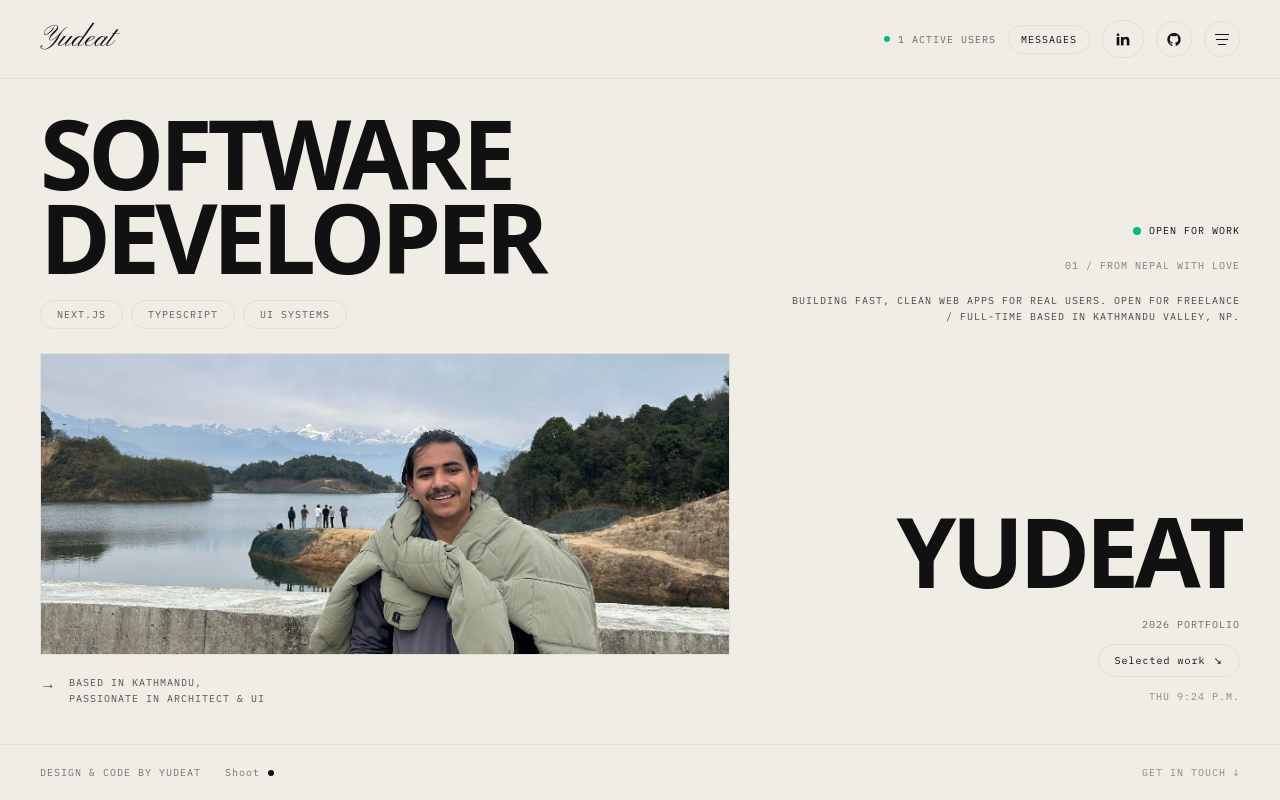
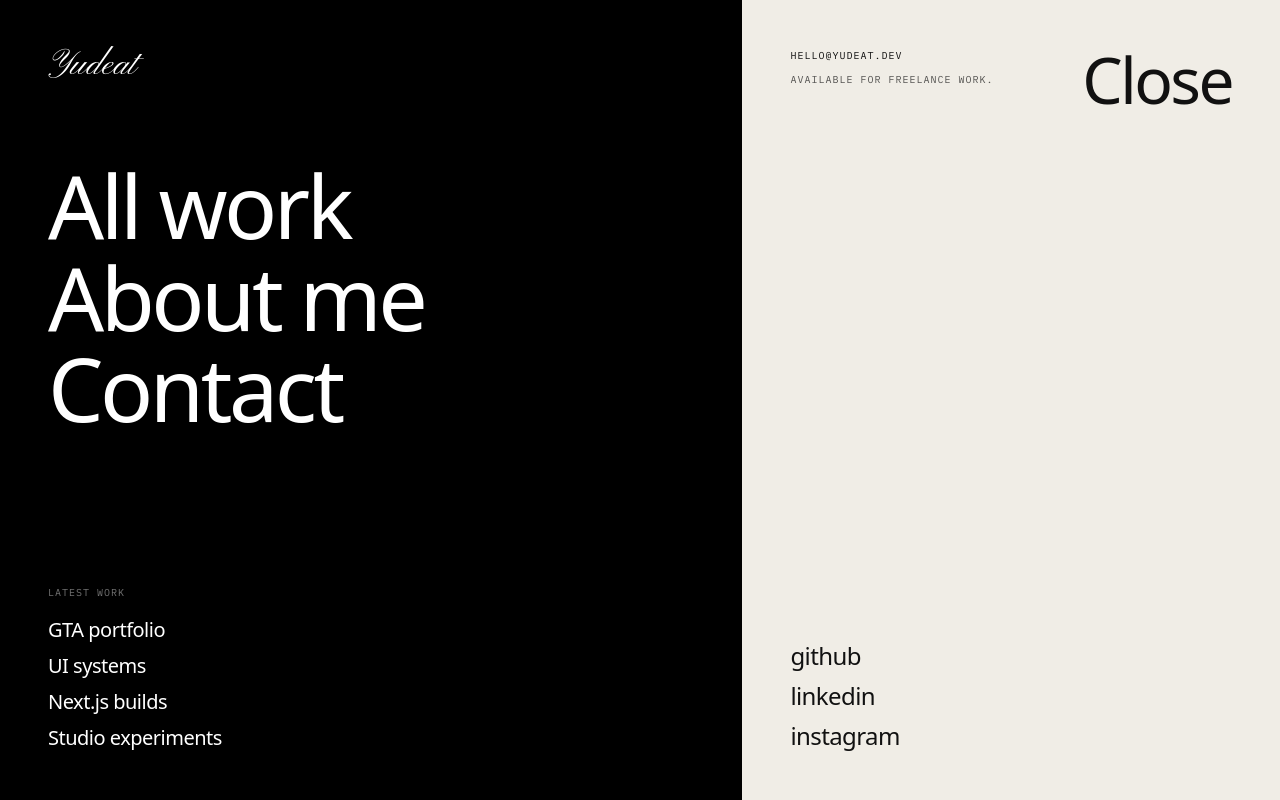
Before and after one commit to sandip-dev-max/sandip-, a Next.js app: page / in a window 1280 px wide. Both pictures are taken after a click on the button "Open menu". Shown: the top 800 px of the page. Built offline with nearby package versions, Linux system fonts and the light colour scheme.

Commit message:
menu added

```diff
--- a/src/components/portfolio/PortfolioHeader.tsx
+++ b/src/components/portfolio/PortfolioHeader.tsx
@@ -1,5 +1,9 @@
+"use client";
+
 import { Pinyon_Script } from "next/font/google";
 import Link from "next/link";
+import { useCallback, useState } from "react";
+import { PortfolioMenu } from "@/components/portfolio/PortfolioMenu";
 
 const pinyonScript = Pinyon_Script({
   weight: "400",
@@ -12,14 +16,28 @@ type PortfolioHeaderProps = {
 };
 
 export function PortfolioHeader({ overlay = false }: PortfolioHeaderProps) {
+  const [menuOpen, setMenuOpen] = useState(false);
+  const closeMenu = useCallback(() => setMenuOpen(false), []);
+
   const fg = overlay ? "text-white" : "text-brutal-fg";
   const border = overlay ? "border-white/25" : "border-brutal-border";
   const muted = overlay ? "text-white/70" : "text-brutal-fg/60";
   const headerBorder = overlay ? "border-transparent" : "border-b border-brutal-border";
 
+  const menuIcon = (
+    <>
+      <span className={`block h-px w-3.5 ${overlay ? "bg-white" : "bg-brutal-fg"}`} />
+      <span className={`block h-px w-3 ${overlay ? "bg-white" : "bg-brutal-fg"}`} />
+      <span className={`block h-px w-2 ${overlay ? "bg-white" : "bg-brutal-fg"}`} />
+    </>
+  );
+
+  const menuButtonClass = `relative z-[220] flex h-8 w-8 cursor-pointer flex-col items-center justify-center gap-1 rounded-full border sm:h-9 sm:w-9 ${border}`;
+
   return (
+    <>
       <header
-      className={`relative z-30 flex shrink-0 items-center justify-between gap-4 px-5 py-4 sm:px-8 sm:py-5 lg:px-10 ${headerBorder}`}
+        className={`relative z-[210] flex shrink-0 items-center justify-between gap-4 px-5 py-4 sm:px-8 sm:py-5 lg:px-10 ${headerBorder}`}
       >
         <span
           className={`${pinyonScript.className} text-2xl leading-none sm:text-3xl ${overlay ? "text-white" : "text-brutal-fg"}`}
@@ -62,16 +80,31 @@ export function PortfolioHeader({ overlay = false }: PortfolioHeaderProps) {
             <span className="ri-github-fill text-base" aria-hidden />
           </Link>
 
+          {menuOpen ? (
+            <button
+              type="button"
+              aria-label="Close menu"
+              aria-expanded="true"
+              onClick={() => setMenuOpen(false)}
+              className={menuButtonClass}
+            >
+              {menuIcon}
+            </button>
+          ) : (
             <button
               type="button"
               aria-label="Open menu"
-          className={`flex h-8 w-8 flex-col items-center justify-center gap-1 rounded-full border sm:h-9 sm:w-9 ${border}`}
+              aria-expanded="false"
+              onClick={() => setMenuOpen(true)}
+              className={menuButtonClass}
             >
-          <span className={`block h-px w-3.5 ${overlay ? "bg-white" : "bg-brutal-fg"}`} />
-          <span className={`block h-px w-3 ${overlay ? "bg-white" : "bg-brutal-fg"}`} />
-          <span className={`block h-px w-2 ${overlay ? "bg-white" : "bg-brutal-fg"}`} />
+              {menuIcon}
             </button>
+          )}
         </div>
       </header>
+
+      <PortfolioMenu open={menuOpen} onClose={closeMenu} />
+    </>
   );
 }
--- /dev/null
+++ b/src/components/portfolio/PortfolioMenu.tsx
@@ -0,0 +1,183 @@
+"use client";
+
+import { useGSAP } from "@gsap/react";
+import { gsap } from "gsap";
+import { Pinyon_Script } from "next/font/google";
+import Link from "next/link";
+import { useEffect, useLayoutEffect, useRef, useState } from "react";
+import { createPortal } from "react-dom";
+import {
+  MENU_LATEST_WORK,
+  MENU_MAIN_LINKS,
+  MENU_SOCIAL_LINKS,
+} from "@/constants/menu";
+import { SITE_CONTACT_EMAIL } from "@/constants/site";
+
+const pinyonScript = Pinyon_Script({
+  weight: "400",
+  subsets: ["latin"],
+  display: "swap",
+});
+
+type PortfolioMenuProps = {
+  open: boolean;
+  onClose: () => void;
+};
+
+export function PortfolioMenu({ open, onClose }: PortfolioMenuProps) {
+  const panelRef = useRef<HTMLDivElement>(null);
+  const hasAnimatedRef = useRef(false);
+  const [mounted, setMounted] = useState(false);
+
+  useEffect(() => {
+    setMounted(true);
+  }, []);
+
+  useLayoutEffect(() => {
+    const panel = panelRef.current;
+    if (panel) gsap.set(panel, { yPercent: -100 });
+  }, [mounted]);
+
+  useGSAP(
+    () => {
+      const panel = panelRef.current;
+      if (!panel) return;
+
+      // Skip the mount animation — only animate when the user opens/closes.
+      if (!hasAnimatedRef.current) {
+        hasAnimatedRef.current = true;
+        gsap.set(panel, { yPercent: open ? 0 : -100 });
+        return;
+      }
+
+      gsap.to(panel, {
+        yPercent: open ? 0 : -100,
+        duration: 0.75,
+        ease: open ? "power3.out" : "power3.in",
+        overwrite: true,
+      });
+    },
+    { dependencies: [open, mounted] },
+  );
+
+  useEffect(() => {
+    if (!open) return;
+
+    const onKeyDown = (e: KeyboardEvent) => {
+      if (e.key === "Escape") onClose();
+    };
+
+    document.addEventListener("keydown", onKeyDown);
+    document.documentElement.style.overflow = "hidden";
+    document.body.style.overflow = "hidden";
+
+    return () => {
+      document.removeEventListener("keydown", onKeyDown);
+      document.documentElement.style.overflow = "";
+      document.body.style.overflow = "";
+    };
+  }, [open, onClose]);
+
+  const handleNavClick = () => {
+    onClose();
+  };
+
+  if (!mounted) return null;
+
+  return createPortal(
+    <div
+      ref={panelRef}
+      className={`fixed inset-0 z-[200] flex flex-col will-change-transform ${open ? "visible pointer-events-auto" : "invisible pointer-events-none"}`}
+      aria-hidden={!open}
+    >
+      <div
+        className="flex h-full min-h-0 w-full flex-col lg:flex-row"
+        role="dialog"
+        aria-modal={open}
+        aria-label="Site menu"
+      >
+        <div className="flex min-h-0 flex-1 flex-col bg-black px-6 py-8 text-white sm:px-10 sm:py-10 lg:w-[58%] lg:px-12 lg:py-12">
+          <Link
+            href="/"
+            onClick={handleNavClick}
+            className={`${pinyonScript.className} w-fit text-3xl leading-none sm:text-4xl`}
+          >
+            Yudeat
+          </Link>
+
+          <nav className="mt-16 flex flex-col gap-2 sm:mt-20" aria-label="Main">
+            {MENU_MAIN_LINKS.map((item) => (
+              <a
+                key={item.label}
+                href={item.href}
+                onClick={handleNavClick}
+                className="font-sans text-[clamp(2.5rem,8vw,5.5rem)] font-medium leading-[0.95] tracking-[-0.04em] transition-opacity hover:opacity-60"
+              >
+                {item.label}
+              </a>
+            ))}
+          </nav>
+
+          <div className="mt-auto pt-12 sm:pt-16">
+            <p className="font-mono text-[10px] uppercase tracking-widest text-white/45">
+              Latest work
+            </p>
+            <ul className="mt-4 space-y-2">
+              {MENU_LATEST_WORK.map((item) => (
+                <li key={item.label}>
+                  <a
+                    href={item.href}
+                    onClick={handleNavClick}
+                    className="font-sans text-lg font-medium tracking-tight text-white transition-opacity hover:opacity-60 sm:text-xl"
+                  >
+                    {item.label}
+                  </a>
+                </li>
+              ))}
+            </ul>
+          </div>
+        </div>
+
+        <div className="flex min-h-[40vh] flex-col bg-brutal-bg px-6 py-8 text-brutal-fg sm:px-10 sm:py-10 lg:w-[42%] lg:px-12 lg:py-12">
+          <div className="flex items-start justify-between gap-6">
+            <div className="font-mono text-[10px] uppercase leading-relaxed tracking-widest text-brutal-fg/70">
+              <a
+                href={`mailto:${SITE_CONTACT_EMAIL}`}
+                className="block text-brutal-fg transition-opacity hover:opacity-60"
+              >
+                {SITE_CONTACT_EMAIL}
+              </a>
+              <p className="mt-2">Available for freelance work.</p>
+            </div>
+
+            <button
+              type="button"
+              onClick={onClose}
+              className="relative z-10 shrink-0 font-sans text-[clamp(2rem,6vw,4rem)] font-medium leading-none tracking-[-0.04em] transition-opacity hover:opacity-50"
+            >
+              Close
+            </button>
+          </div>
+
+          <nav
+            className="mt-auto flex flex-col gap-2 pt-10 font-sans text-xl font-medium lowercase tracking-tight sm:text-2xl"
+            aria-label="Social"
+          >
+            {MENU_SOCIAL_LINKS.map((item) => (
+              <a
+                key={item.label}
+                href={item.href}
+                target="_blank"
+                rel="noopener noreferrer"
+                className="w-fit transition-opacity hover:opacity-50"
+              >
+                {item.label}
+              </a>
+            ))}
+          </nav>
+        </div>
+      </div>
+    </div>,
+    document.body,
+  );
+}
--- /dev/null
+++ b/src/constants/menu.ts
@@ -0,0 +1,18 @@
+export const MENU_MAIN_LINKS = [
+  { label: "All work", href: "#" },
+  { label: "About me", href: "#about" },
+  { label: "Contact", href: "#contact" },
+] as const;
+
+export const MENU_LATEST_WORK = [
+  { label: "GTA portfolio", href: "#" },
+  { label: "UI systems", href: "#" },
+  { label: "Next.js builds", href: "#" },
+  { label: "Studio experiments", href: "#" },
+] as const;
+
+export const MENU_SOCIAL_LINKS = [
+  { label: "github", href: "https://github.com/yudeat" },
+  { label: "linkedin", href: "https://www.linkedin.com/in/yudeat/" },
+  { label: "instagram", href: "https://instagram.com/yudeat" },
+] as const;
```
Lines whose indentation alone changed are shown as unchanged.
